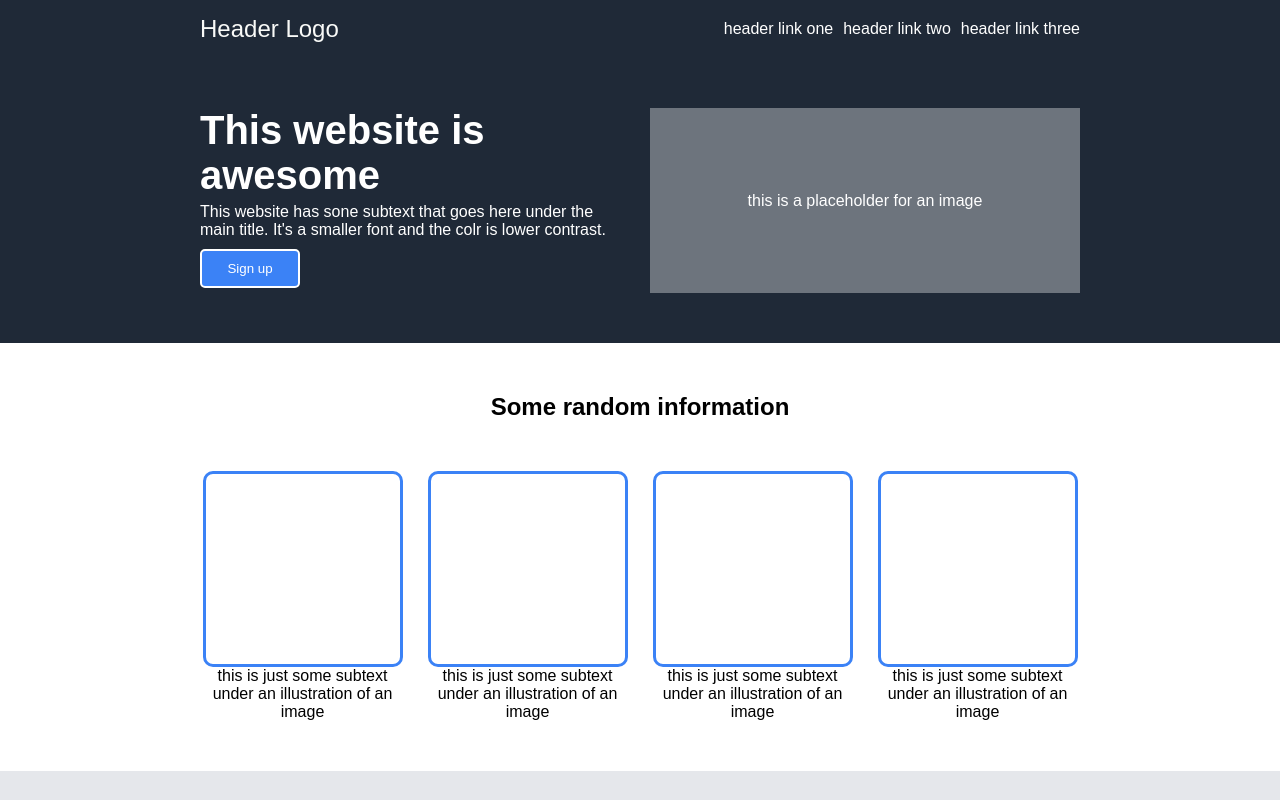
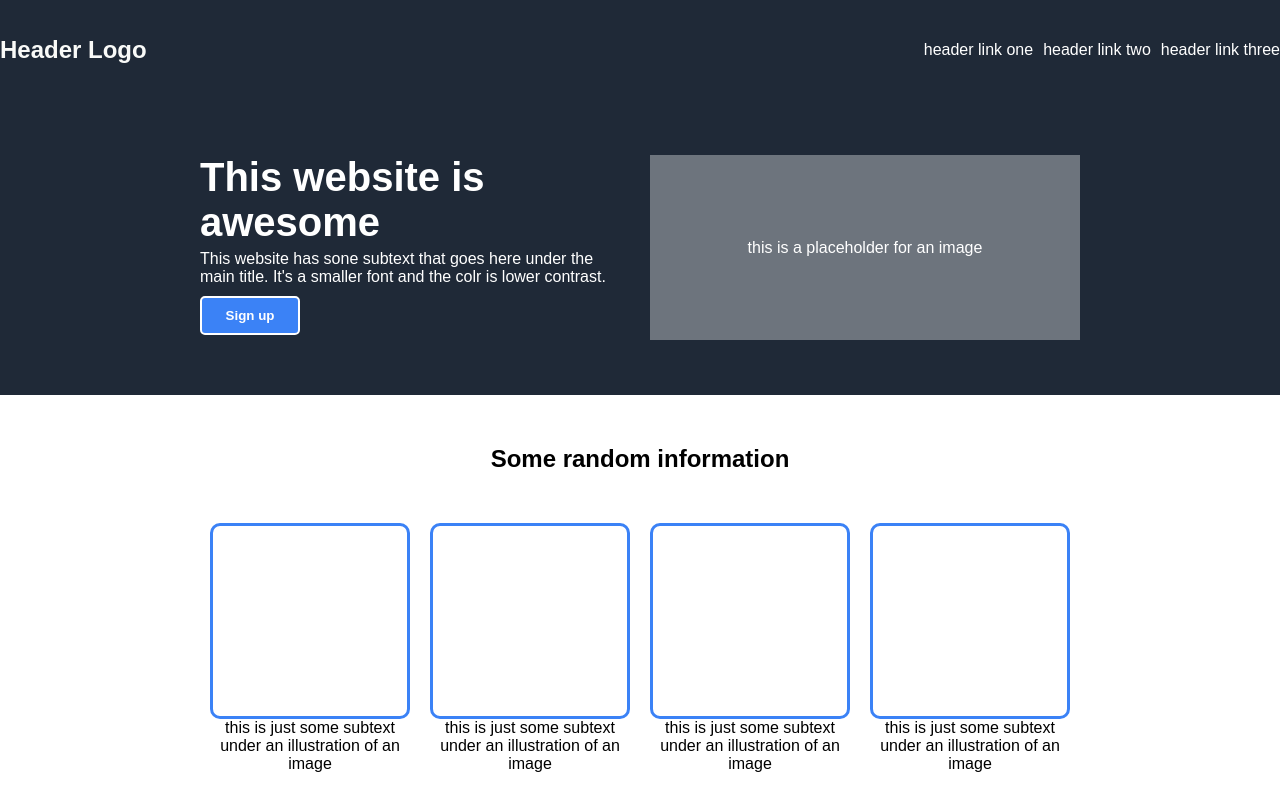
Before and after one commit to TaylorCasse/odin-landing-page, a plain HTML site: page index.html in a window 1280 px wide. Shown: the top 800 px of the page. Drawn offline with Linux system fonts and the light colour scheme.

Commit message:
Started updating layout to have a consistent, non-growing column

```diff
--- a/index.html
+++ b/index.html
@@ -10,15 +10,19 @@
 <body>
     <div class="main-content">
         <div class="header">
+            <div class="header-child">
                 <a href="#" id="header-logo">Header Logo</a>
+                <div class="flex-divider"></div>
                 <ul>
                     <li><a href="#">header link one</a></li>
                     <li><a href="#">header link two</a></li>
                     <li><a href="#">header link three</a></li>
                 </ul>
             </div>
+        </div>
 
         <div class="main-1">
+            <div class="child-1">
                 <div>
                     <h1>This website is awesome</h1>
                     <p>This website has sone subtext that goes here under the main title. It's a smaller font and the colr is lower contrast.</p>
@@ -26,8 +30,10 @@
                 </div>
                 <div id="image-placeholder">this is a placeholder for an image</div>
             </div>
+        </div>
 
         <div class="main-2">
+            <div class="child-2">
                 <h2>Some random information</h2>
                 <div class="box-container">
                     <div class="box-main">
@@ -48,9 +54,10 @@
                     </div>
                 </div>
             </div>
+        </div>
 
         <div class="main-3">
-            <div>
+            <div class="child-3">
                 <p id="testimonial">
                     This is an inspiring quote, or a testimonial from a customer.
                     Maybe it's just filling space, or maybe people will actually read it.
@@ -58,10 +65,11 @@
                 </p>
                 <h3 id="testimonial-author">-Thor, God of Thunder</h3>
             </div>
+
         </div>
 
         <div class="main-4">
-            <div class="blue-background">
+            <div class="child-4">
                 <div>
                     <h3>Call to action! It's time!</h3>
                     <p>Sign up for our product by clicking that button over there!</p>
--- a/style.css
+++ b/style.css
@@ -33,8 +33,17 @@ html {
     display: flex;
     flex: 0 1 auto;
     padding: 50px 200px;
+    justify-content: center;
+    align-items: center;
     /* max-width: 2000px; */
 
+}
+
+.child-1, .child-2, .child-3, .child-4 {
+    display: flex;
+    flex: 0 1 auto;
+    flex-direction: column;
+    max-width: 1500px;
 }
 
 .header, .main-1, .footer {
@@ -45,14 +54,41 @@ a {
     text-decoration: none;
 }
 
+button {
+    background: #3b82f6;
+    color: white;
+    border-radius: 5px;
+    width: 100px;
+    padding: 10px;
+    border: 2px solid white;
+    font-weight: bold;
+}
+
+
 /* Header Style */
 .header {
     display: flex;
-    flex: 0 1 auto;
+    justify-content: center;
+    /* padding: 10px 200px; */
+    flex: 1;
+    height: 100px;
+
+}
+
+.header-child {
+    display: flex;
+    flex: 1 1 0;
     justify-content: space-between;
-    padding: 10px 200px;
+    align-items: center;
+    max-width: 1500px;
+    height: 100px;
+
     /* max-width: 2000px; */
 }
+
+/* .flex-divider {
+    flex: 1;
+} */
 
 .header ul {
     display: flex;
@@ -72,6 +108,7 @@ a {
     font-size: 24px;
     color: #F9FAF8;
     align-items: center;
+    font-weight: bold;
 }
 
 /* Main Segment Style */
@@ -79,12 +116,7 @@ a {
 /* Main 1 */
 .main-1 {
     gap: 20px;
-}
-
-.main-1 div {
-    display: flex;
-    flex-direction: column;
-    flex: 1;
+    justify-content: center;
 }
 
 .main-1 div * {
@@ -96,13 +128,16 @@ a {
     margin: 0;
 }
 
-button {
-    background: #3b82f6;
-    color: white;
-    border-radius: 5px;
-    width: 100px;
-    padding: 10px;
-    border: 2px solid white;
+.child-1 {
+    flex-direction: row;
+    gap: 20px;
+    max-width: 1500px;
+}
+
+.child-1 div {
+    display: flex;
+    flex-direction: column;
+    flex: 1;
 }
 
 #image-placeholder {
@@ -114,20 +149,18 @@ button {
 /* Main 2 */
 .main-2 {
     flex-direction: column;
-
 }
 
 .main-2 h2 {
     text-align: center;
     margin-bottom: 50px;
-
 }
 
 .box-container {
     display: flex;
     justify-content: space-around;
     flex-wrap: wrap;
-    flex: auto;
+    flex: 1;
     gap: 20px;
 }
 
@@ -167,7 +200,7 @@ button {
 
 /* Main 4 */
 
-.blue-background {
+.child-4 {
     background: #3882F6;
     flex: auto;
     border-radius: 5px;
```
Lines whose indentation alone changed are shown as unchanged.
